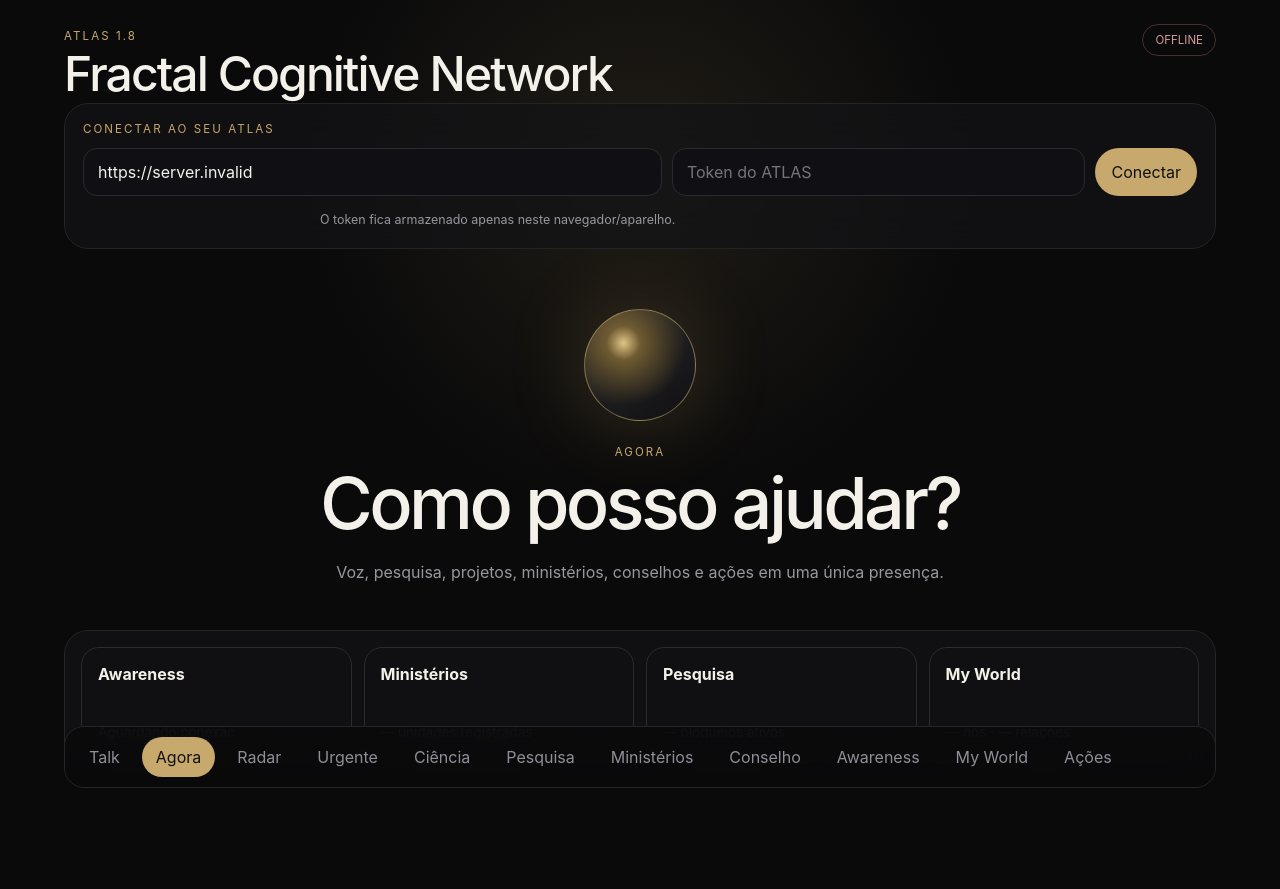
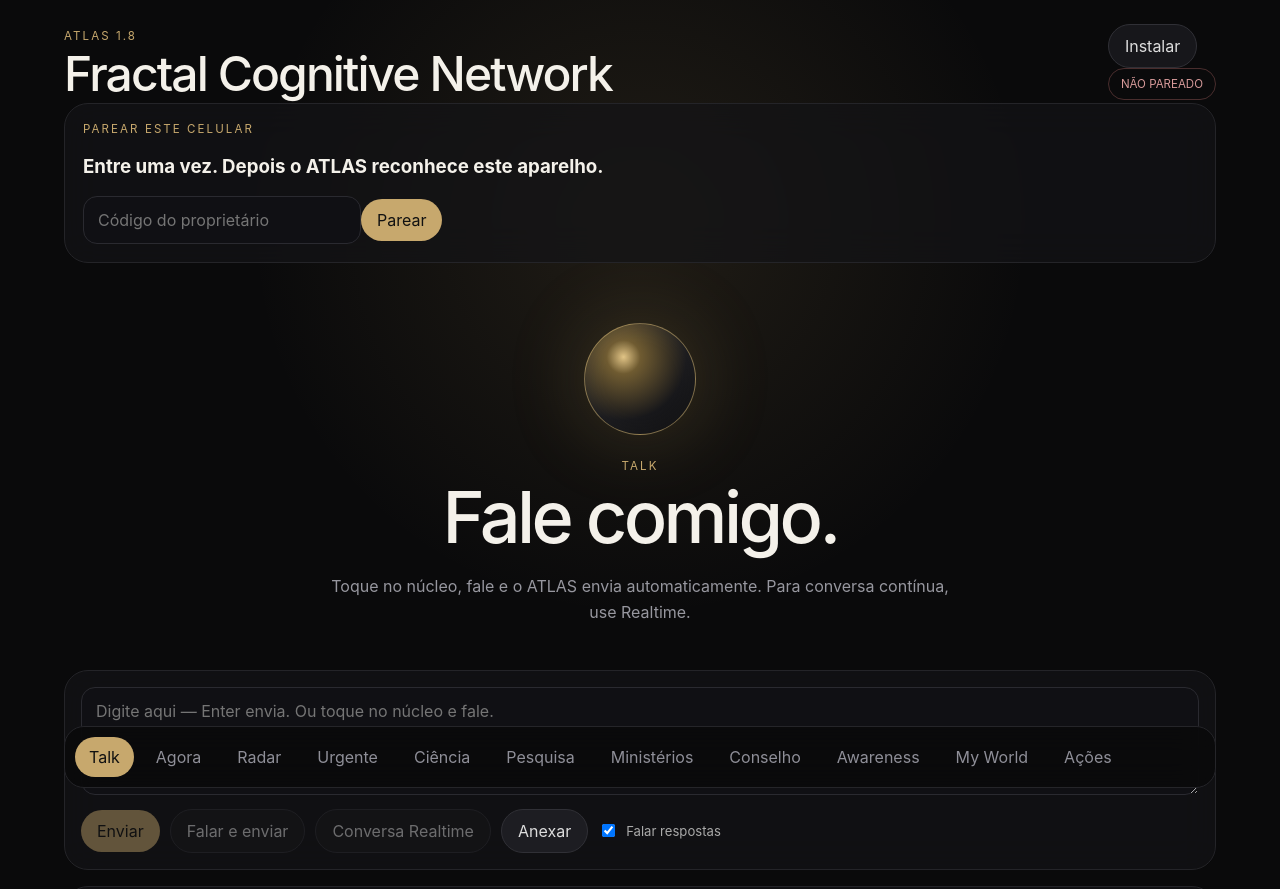
Before and after one commit to GabrielJaccoud/ATLAS, a React (Vite) app in the folder apps/mobile/: page / in a window 1280 px wide. Shown: the top 889 px of the page. Built offline with nearby package versions, Linux system fonts and the light colour scheme; no server answers.

Commit message:
Automate voice sending and add install/pairing flow

```diff
--- a/apps/mobile/src/main.tsx
+++ b/apps/mobile/src/main.tsx
@@ -1,6 +1,6 @@
 import React, { useEffect, useMemo, useRef, useState } from "react";
 import { createRoot } from "react-dom/client";
-import { atlasFetch, loadConfig, saveConfig } from "./api";
+import { atlasFetch, loadConfig, pairOwner } from "./api";
 import { RealtimeHandle, startRealtimeVoice } from "./realtime";
 import "./styles.css";
 
@@ -28,19 +28,18 @@ type SpeechRecognitionLike = {
 };
 
 function App() {
-  const [active, setActive] = useState("Agora");
+  const [active, setActive] = useState("Talk");
   const [status, setStatus] = useState<Status | null>(null);
   const [connected, setConnected] = useState(false);
+  const [ownerCode, setOwnerCode] = useState("");
   const [message, setMessage] = useState("");
   const [reply, setReply] = useState("");
   const [busy, setBusy] = useState(false);
   const [listening, setListening] = useState(false);
   const [liveVoice, setLiveVoice] = useState(false);
   const [speakReplies, setSpeakReplies] = useState(true);
+  const [installPrompt, setInstallPrompt] = useState<any>(null);
   const realtimeRef = useRef<RealtimeHandle | null>(null);
-  const initial = loadConfig();
-  const [baseUrl, setBaseUrl] = useState(initial.baseUrl);
-  const [token, setToken] = useState(initial.token);
 
   const speechRecognition = useMemo(() => {
     if (typeof window === "undefined") return null;
@@ -54,6 +53,10 @@ function App() {
   }, []);
 
   async function refresh() {
+    if (!loadConfig().token) {
+      setConnected(false);
+      return;
+    }
     try {
       const data = await atlasFetch<Status>("/status");
       setStatus(data);
@@ -68,8 +71,42 @@ function App() {
     if ("serviceWorker" in navigator) {
       navigator.serviceWorker.register("/sw.js").catch(() => undefined);
     }
-    return () => realtimeRef.current?.stop();
+    const onInstall = (event: Event) => {
+      event.preventDefault();
+      setInstallPrompt(event);
+    };
+    window.addEventListener("beforeinstallprompt", onInstall as EventListener);
+    return () => {
+      realtimeRef.current?.stop();
+      window.removeEventListener("beforeinstallprompt", onInstall as EventListener);
+    };
   }, []);
+
+  async function pair() {
+    if (!ownerCode.trim()) return;
+    setBusy(true);
+    setReply("");
+    try {
+      await pairOwner(ownerCode.trim());
+      setOwnerCode("");
+      await refresh();
+      setReply("Este celular foi pareado com o seu ATLAS.");
+    } catch (error) {
+      setReply(error instanceof Error ? error.message : String(error));
+    } finally {
+      setBusy(false);
+    }
+  }
+
+  async function installApp() {
+    if (!installPrompt) {
+      setReply("No Android, abra o menu ⋮ do navegador e toque em “Instalar app” ou “Adicionar à tela inicial”.");
+      return;
+    }
+    await installPrompt.prompt();
+    await installPrompt.userChoice;
+    setInstallPrompt(null);
+  }
 
   function speak(text: string) {
     if (!speakReplies || !("speechSynthesis" in window) || !text.trim()) return;
@@ -81,14 +118,12 @@ function App() {
     window.speechSynthesis.speak(utterance);
   }
 
-  async function connect() {
-    saveConfig({ baseUrl, token });
-    await refresh();
-  }
-
   async function send(textOverride?: string) {
     const outgoing = (textOverride ?? message).trim();
-    if (!outgoing) return;
+    if (!outgoing || !connected) {
+      if (!connected) setReply("Primeiro pareie este celular com o ATLAS.");
+      return;
+    }
     setBusy(true);
     setReply("");
     try {
@@ -111,15 +146,19 @@ function App() {
 
   function listen() {
     setActive("Talk");
+    if (!connected) {
+      setReply("Primeiro pareie este celular com o ATLAS.");
+      return;
+    }
     if (!speechRecognition) {
-      setReply("Reconhecimento de voz não está disponível neste navegador. Use o campo de texto.");
+      setReply("Reconhecimento de voz não está disponível neste navegador. Use o modo Realtime.");
       return;
     }
     speechRecognition.onresult = (event: any) => {
       const transcript = event.results?.[0]?.[0]?.transcript?.trim() || "";
       setMessage(transcript);
       setListening(false);
-      if (transcript && connected) void send(transcript);
+      if (transcript) void send(transcript);
     };
     speechRecognition.onerror = () => setListening(false);
     speechRecognition.onend = () => setListening(false);
@@ -137,10 +176,11 @@ function App() {
       return;
     }
     if (!connected) {
-      setReply("Conecte o aplicativo ao backend do ATLAS antes de iniciar o modo Realtime.");
+      setReply("Primeiro pareie este celular com o ATLAS.");
       return;
     }
     setBusy(true);
+    setReply("");
     try {
       const handle = await startRealtimeVoice((event) => {
         if (event?.type === "response.output_audio_transcript.delta" && event.delta) {
@@ -149,7 +189,7 @@ function App() {
       });
       realtimeRef.current = handle;
       setLiveVoice(true);
-      setReply("Modo Realtime ativo. Fale naturalmente e interrompa quando quiser.");
+      setReply("Modo Realtime ativo. Pode falar naturalmente.");
     } catch (error) {
       setReply(error instanceof Error ? error.message : String(error));
     } finally {
@@ -158,15 +198,16 @@ function App() {
   }
 
   async function upload(file: File | null) {
-    if (!file) return;
+    if (!file || !connected) return;
     const form = new FormData();
     form.append("file", file);
     setBusy(true);
     try {
       const data = await atlasFetch<{ artifact_id: string; kind: string }>("/artifacts", {
-        method: "POST", body: form,
+        method: "POST",
+        body: form,
       });
-      const text = `Arquivo recebido · ${data.kind} · ${data.artifact_id}`;
+      const text = `Arquivo recebido · ${data.kind}`;
       setReply(text);
       speak(text);
     } catch (error) {
@@ -183,20 +224,29 @@ function App() {
           <span className="eyebrow">ATLAS 1.8</span>
           <h1>Fractal Cognitive Network</h1>
         </div>
+        <div className="top-actions">
+          <button className="secondary install" onClick={installApp}>Instalar</button>
           <div className={connected ? "status online" : "status"}>
-          {connected ? `${status?.mode?.mode || "NORMAL"} · ONLINE` : "OFFLINE"}
+            {connected ? `${status?.mode?.mode || "NORMAL"} · ONLINE` : "NÃO PAREADO"}
+          </div>
         </div>
       </header>
 
       {!connected && (
         <section className="panel connection">
-          <p className="eyebrow">Conectar ao seu ATLAS</p>
-          <div className="form-row">
-            <input value={baseUrl} onChange={e => setBaseUrl(e.target.value)} placeholder="https://api..." />
-            <input value={token} onChange={e => setToken(e.target.value)} placeholder="Token do ATLAS" type="password" />
-            <button className="primary" onClick={connect}>Conectar</button>
+          <p className="eyebrow">Parear este celular</p>
+          <h3>Entre uma vez. Depois o ATLAS reconhece este aparelho.</h3>
+          <div className="pair-row">
+            <input
+              value={ownerCode}
+              onChange={e => setOwnerCode(e.target.value)}
+              onKeyDown={e => { if (e.key === "Enter") void pair(); }}
+              placeholder="Código do proprietário"
+              inputMode="numeric"
+              autoComplete="one-time-code"
+            />
+            <button className="primary" onClick={pair} disabled={busy}>Parear</button>
           </div>
-          <p className="muted small">O token fica armazenado apenas neste navegador/aparelho.</p>
         </section>
       )}
 
@@ -209,49 +259,61 @@ function App() {
         />
         <div>
           <p className="eyebrow">{active}</p>
-          <h2>{liveVoice ? "Conversa ao vivo." : listening ? "Estou ouvindo." : active === "Talk" ? "Fale comigo." : "Como posso ajudar?"}</h2>
+          <h2>{liveVoice ? "Conversa ao vivo." : listening ? "Estou ouvindo." : "Fale comigo."}</h2>
           <p className="muted">
-            Voz, pesquisa, projetos, ministérios, conselhos e ações em uma única presença.
+            Toque no núcleo, fale e o ATLAS envia automaticamente. Para conversa contínua, use Realtime.
           </p>
         </div>
       </section>
 
-      {active === "Talk" && (
       <section className="panel talk-panel">
         <textarea
           value={message}
           onChange={e => setMessage(e.target.value)}
-            placeholder="Escreva ou use os modos de voz do ATLAS..."
+          onKeyDown={e => {
+            if (e.key === "Enter" && !e.shiftKey) {
+              e.preventDefault();
+              void send();
+            }
+          }}
+          placeholder="Digite aqui — Enter envia. Ou toque no núcleo e fale."
           rows={4}
         />
         <div className="actions">
           <button className="primary" onClick={() => send()} disabled={busy || !connected}>
             {busy ? "Processando…" : "Enviar"}
           </button>
-            <button className="secondary" onClick={listen} disabled={busy || liveVoice}>
-              {listening ? "Ouvindo…" : "Falar"}
+          <button className="secondary" onClick={listen} disabled={busy || liveVoice || !connected}>
+            {listening ? "Ouvindo…" : "Falar e enviar"}
           </button>
-            <button className={liveVoice ? "secondary active-live" : "secondary"} onClick={toggleRealtime} disabled={busy}>
-              {liveVoice ? "Encerrar Live" : "Realtime"}
+          <button
+            className={liveVoice ? "secondary active-live" : "secondary"}
+            onClick={toggleRealtime}
+            disabled={busy || !connected}
+          >
+            {liveVoice ? "Encerrar Realtime" : "Conversa Realtime"}
           </button>
           <label className="upload">
-              Anexar arquivo
+            Anexar
             <input type="file" onChange={e => upload(e.target.files?.[0] || null)} />
           </label>
           <label className="toggle">
-              <input type="checkbox" checked={speakReplies} onChange={e => setSpeakReplies(e.target.checked)} />
-              Responder por voz
+            <input
+              type="checkbox"
+              checked={speakReplies}
+              onChange={e => setSpeakReplies(e.target.checked)}
+            />
+            Falar respostas
           </label>
         </div>
         {reply && <div className="reply">{reply}</div>}
       </section>
-      )}
 
       <section className="panel">
         <div className="grid">
-          <article><strong>Awareness</strong><span>{connected ? "Estado conectado" : "Aguardando conexão"}</span></article>
-          <article><strong>Ministérios</strong><span>{status?.ministries?.length ?? "—"} unidades registradas</span></article>
-          <article><strong>Pesquisa</strong><span>{status?.research?.blocked ?? "—"} bloqueios ativos</span></article>
+          <article><strong>Awareness</strong><span>{connected ? "Conectado" : "Aguardando pareamento"}</span></article>
+          <article><strong>Ministérios</strong><span>{status?.ministries?.length ?? "—"} unidades</span></article>
+          <article><strong>Pesquisa</strong><span>{status?.research?.blocked ?? "—"} bloqueios</span></article>
           <article><strong>My World</strong><span>{status?.my_world?.nodes ?? "—"} nós · {status?.my_world?.edges ?? "—"} relações</span></article>
         </div>
       </section>
```
Lines whose indentation alone changed are shown as unchanged.
